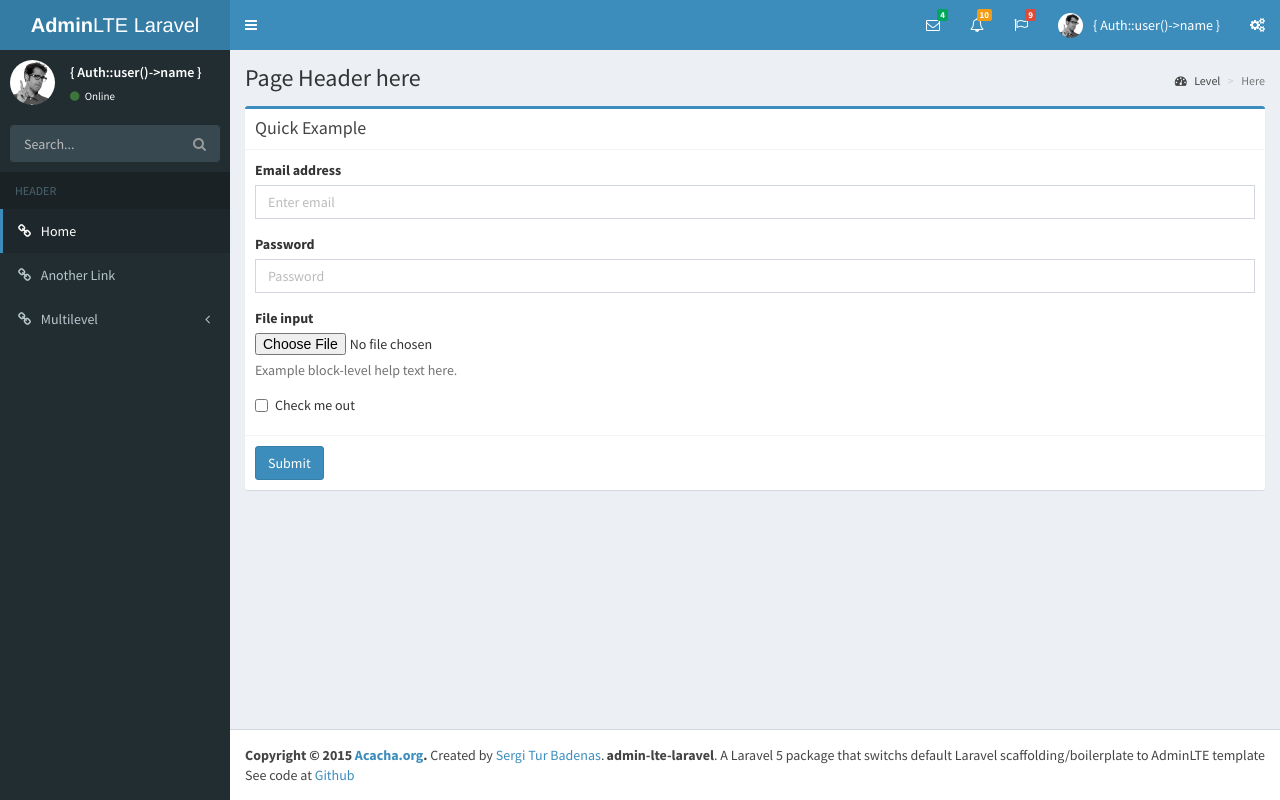
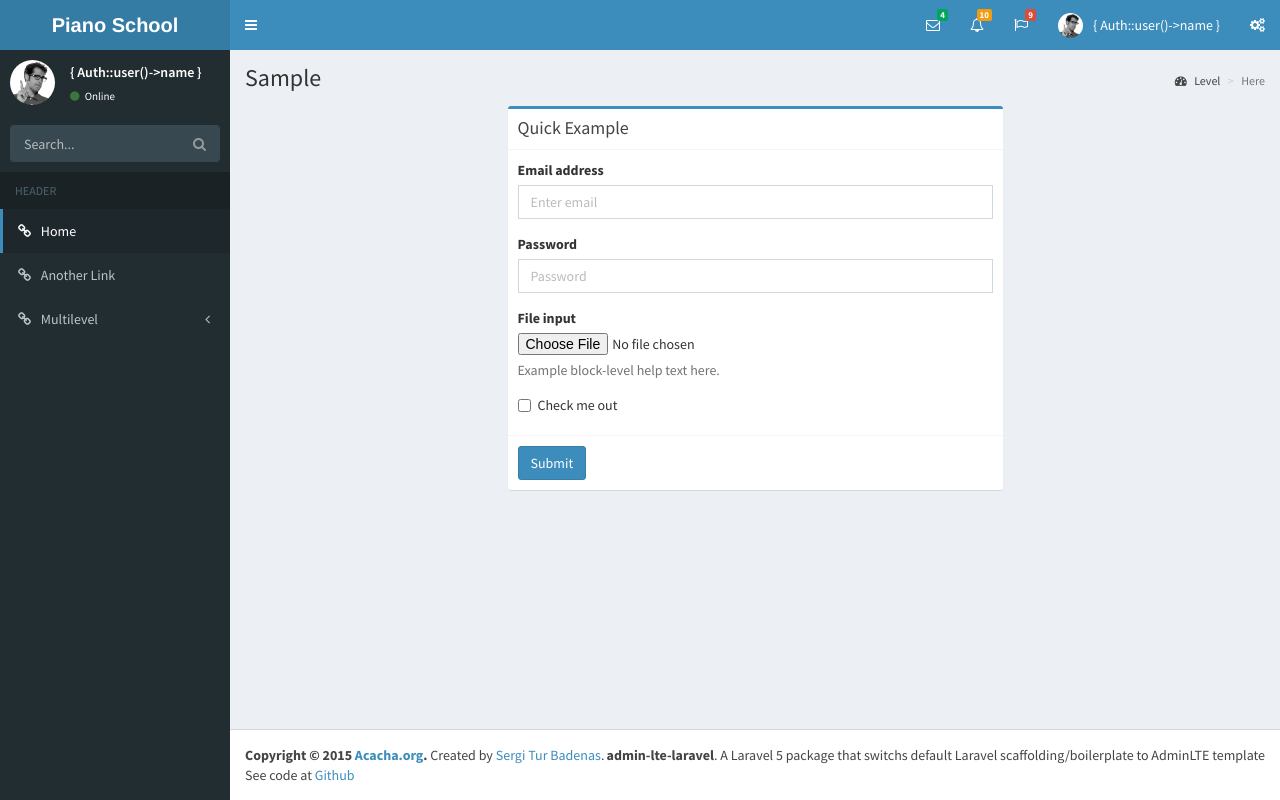
Before and after one commit to KoSKuma/piano_school, a Laravel app: page /sample in a window 1280 px wide. Run offline with Laravel 8, Linux system fonts and the light colour scheme; settings files or empty folders that the repository lacks are supplied; some libraries are stand-ins or nearby versions.

Commit message:
modified sample page

```diff
--- a/resources/views/pages/sample.blade.php
+++ b/resources/views/pages/sample.blade.php
@@ -1,8 +1,21 @@
 @extends('app')
 
 
+@section('htmlheader_title')
+Sample page
+@endsection
+
+
+@section('contentheader_title')
+<h1>Sample</h1>
+@endsection
+
+
 @section('main-content')
-
+<div class="row">
+  <div class="col-md-3">
+  </div>
+  <div class="col-md-6">
     <div class="box box-primary">
       <div class="box-header with-border">
         <h3 class="box-title">Quick Example</h3>
@@ -35,5 +48,9 @@
         </div>
       </form>
     </div>
+  </div>
+  <div class="col-md-3">
+  </div>
+</div>
 
  @endsection
--- a/resources/views/partials/htmlheader.blade.php
+++ b/resources/views/partials/htmlheader.blade.php
@@ -1,6 +1,6 @@
 <head>
     <meta charset="UTF-8">
-    <title> AdminLTE 2 with Laravel - @yield('htmlheader_title', 'Your title here') </title>
+    <title> Piano School - @yield('htmlheader_title', 'Your title here') </title>
     <meta content='width=device-width, initial-scale=1, maximum-scale=1, user-scalable=no' name='viewport'>
     <!-- Bootstrap 3.3.4 -->
     <link href="{{ asset('/css/bootstrap.css') }}" rel="stylesheet" type="text/css" />
--- a/resources/views/partials/mainheader.blade.php
+++ b/resources/views/partials/mainheader.blade.php
@@ -4,9 +4,9 @@
     <!-- Logo -->
     <a href="{{ url('/home') }}" class="logo">
         <!-- mini logo for sidebar mini 50x50 pixels -->
-        <span class="logo-mini"><b>A</b>LT</span>
+        <span class="logo-mini"><b>School</b></span>
         <!-- logo for regular state and mobile devices -->
-        <span class="logo-lg"><b>Admin</b>LTE Laravel </span>
+        <span class="logo-lg"><b>Piano School</b> </span>
     </a>
 
     <!-- Header Navbar -->
```
Lines whose indentation alone changed are shown as unchanged.
